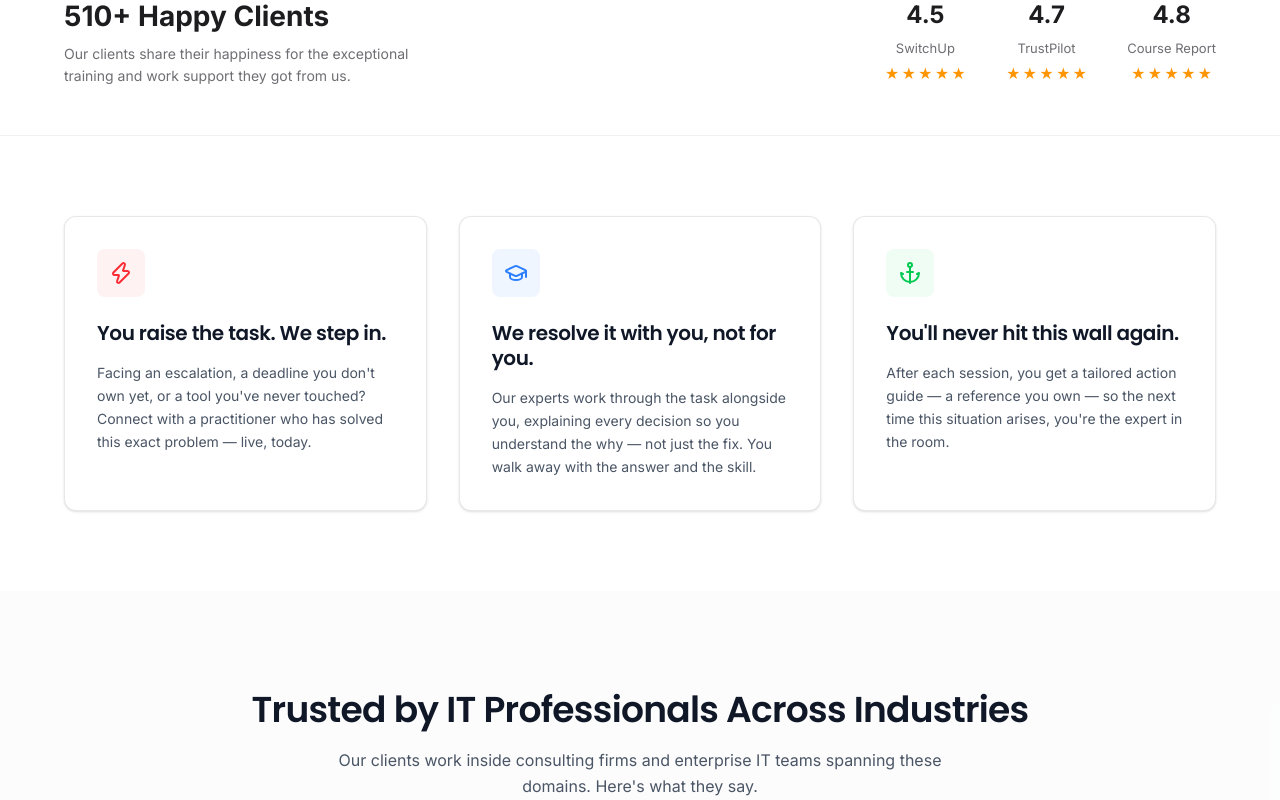
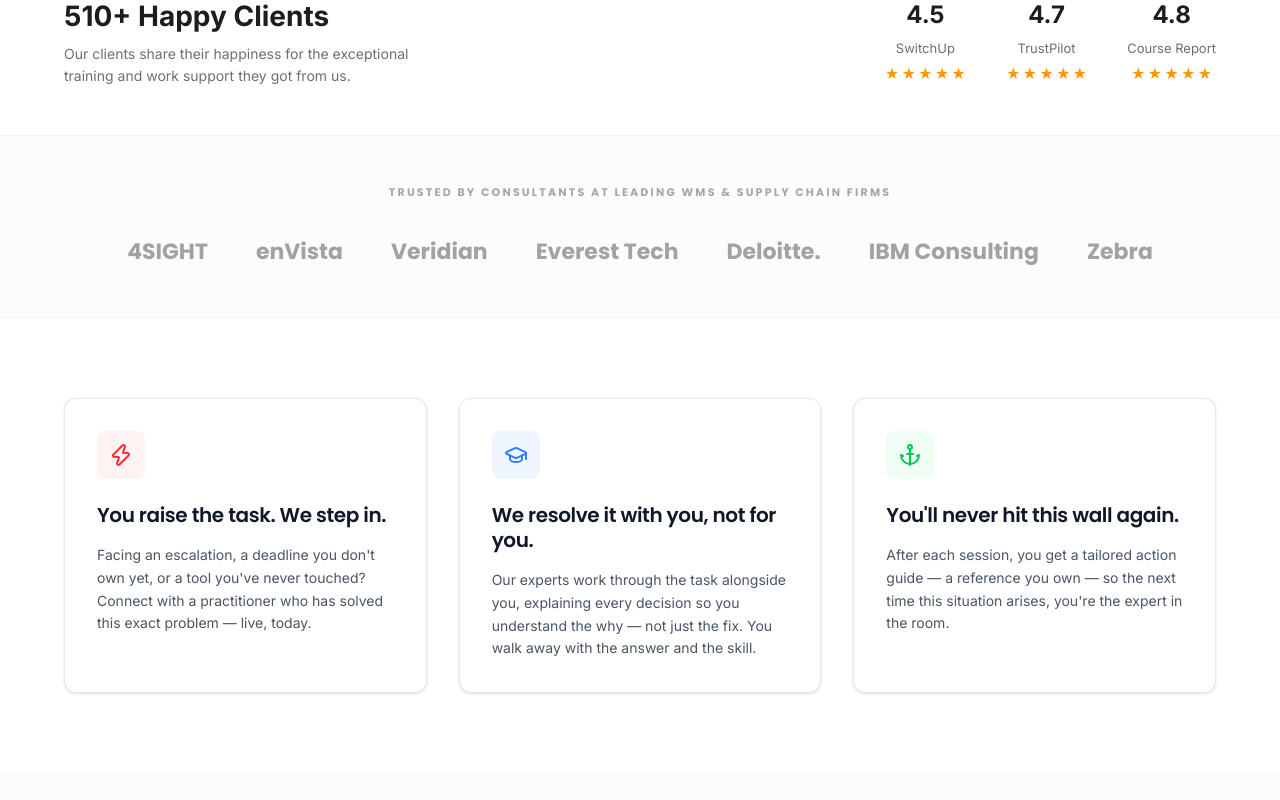
Before and after one commit to vimal19981904-glitch/projectXtest-phase-one, a Next.js app: page /job-support in a window 1280 px wide. Shown: the part 820-1620 px from the top of the page. Built offline with nearby package versions, Linux system fonts and the light colour scheme; no server answers.

Commit message:
Remove NCS Partners from lists

```diff
--- a/components/Footer.js
+++ b/components/Footer.js
@@ -20,7 +20,7 @@ export default function Footer() {
             <ul className="space-y-3 list-none p-0 m-0">
               {[
                 { label: 'Home', href: '/' },
-                { label: 'Job Support', href: '/job-support' },
+                { label: 'Consulting Firm Support', href: '/consulting-firm-support' },
                 { label: 'Manhattan WMS', href: '/manhattan-wms' },
                 { label: 'Work With Us', href: '/work-with-us' },
               ].map((l) => (
@@ -33,19 +33,22 @@ export default function Footer() {
             </ul>
           </div>
 
-          {/* Courses */}
+          {/* Job & IT Firm Support */}
           <div>
-            <h4 className="text-[14px] font-semibold mb-6 text-white uppercase tracking-wider font-heading opacity-80">Courses</h4>
+            <h4 className="text-[14px] font-semibold mb-6 text-white uppercase tracking-wider font-heading opacity-80">Job & IT Firm Support</h4>
             <ul className="space-y-1 list-none p-0 m-0">
-              {['Manhattan WMS', 'Oracle Cloud', 'IBM technologies', 'Salesforce', 'DevOps & Cloud'].map((c) => (
+              {['4SIGHT Group', 'enVista', 'Veridian', 'Everest Tech', 'Deloitte', 'IBM Consulting'].map((c) => (
                 <li key={c}>
-                  <Link href="/domains" className="inline-flex items-center min-h-[44px] text-[15px] md:text-[14px] text-text-secondary hover:text-white transition-colors cursor-pointer no-underline">
+                  <Link href="/consulting-firm-support" className="inline-flex items-center min-h-[44px] text-[15px] md:text-[14px] text-text-secondary hover:text-white transition-colors cursor-pointer no-underline">
                     {c}
                   </Link>
                 </li>
               ))}
             </ul>
           </div>
+
+
+
 
           {/* Contact */}
           <div>
--- a/components/JobSupportContent.js
+++ b/components/JobSupportContent.js
@@ -94,6 +94,27 @@ export default function JobSupportContent() {
           </div>
         </div>
       </section>
+
+      {/* ========== PARTNERS / CLIENTS ========== */}
+      <section className="bg-gray-50/50 py-12 border-b border-border/20">
+        <div className="max-w-[1200px] mx-auto px-6">
+          <p className="text-[11px] font-bold text-text-secondary uppercase tracking-[0.2em] mb-8 text-center opacity-60 font-heading">
+            Trusted by Consultants at Leading WMS & Supply Chain Firms
+          </p>
+          <div className="flex flex-wrap justify-center items-center gap-x-12 gap-y-8 opacity-40 grayscale hover:grayscale-0 transition-all duration-500">
+             {/* We use stylized text-based brand representation for a premium architectural feel */}
+             <span className="text-[18px] md:text-[22px] font-bold font-heading text-[#1D1D1F]">4SIGHT</span>
+             <span className="text-[18px] md:text-[22px] font-bold font-heading text-[#1D1D1F]">enVista</span>
+             <span className="text-[18px] md:text-[22px] font-bold font-heading text-[#1D1D1F]">Veridian</span>
+             <span className="text-[18px] md:text-[22px] font-bold font-heading text-[#1D1D1F]">Everest Tech</span>
+             <span className="text-[18px] md:text-[22px] font-bold font-heading text-[#1D1D1F]">Deloitte.</span>
+             <span className="text-[18px] md:text-[22px] font-bold font-heading text-[#1D1D1F]">IBM Consulting</span>
+             <span className="text-[18px] md:text-[22px] font-bold font-heading text-[#1D1D1F]">Zebra</span>
+          </div>
+
+        </div>
+      </section>
+
 
       {/* ========== HOW IT WORKS ========== */}
       <section className="bg-white py-20">
--- a/components/Navbar.js
+++ b/components/Navbar.js
@@ -83,9 +83,9 @@ export default function Navbar() {
             </svg>
           </button>
 
-          {/* Course pill */}
-          <Link href="/manhattan-wms" className="btn-primary !py-[6px] !px-[16px] !text-[13px]">
-            Course
+          {/* Firm Support pill */}
+          <Link href="/consulting-firm-support" className="btn-primary !py-[6px] !px-[16px] !text-[13px]">
+            Firm Support
           </Link>
 
           {/* Auth Menu */}
@@ -172,9 +172,10 @@ export default function Navbar() {
               {l.label}
             </Link>
           ))}
-          <Link href="/manhattan-wms" onClick={() => setMobileOpen(false)} className="btn-primary !text-[13px] w-full text-center">
-            Course
+          <Link href="/consulting-firm-support" onClick={() => setMobileOpen(false)} className="btn-primary !text-[13px] w-full text-center">
+            Firm Support
           </Link>
+
           {!user && (
             <Link href="/sign-in" onClick={() => setMobileOpen(false)} className="block text-[15px] text-text-primary hover:text-accent no-underline py-1">
               Login
```
